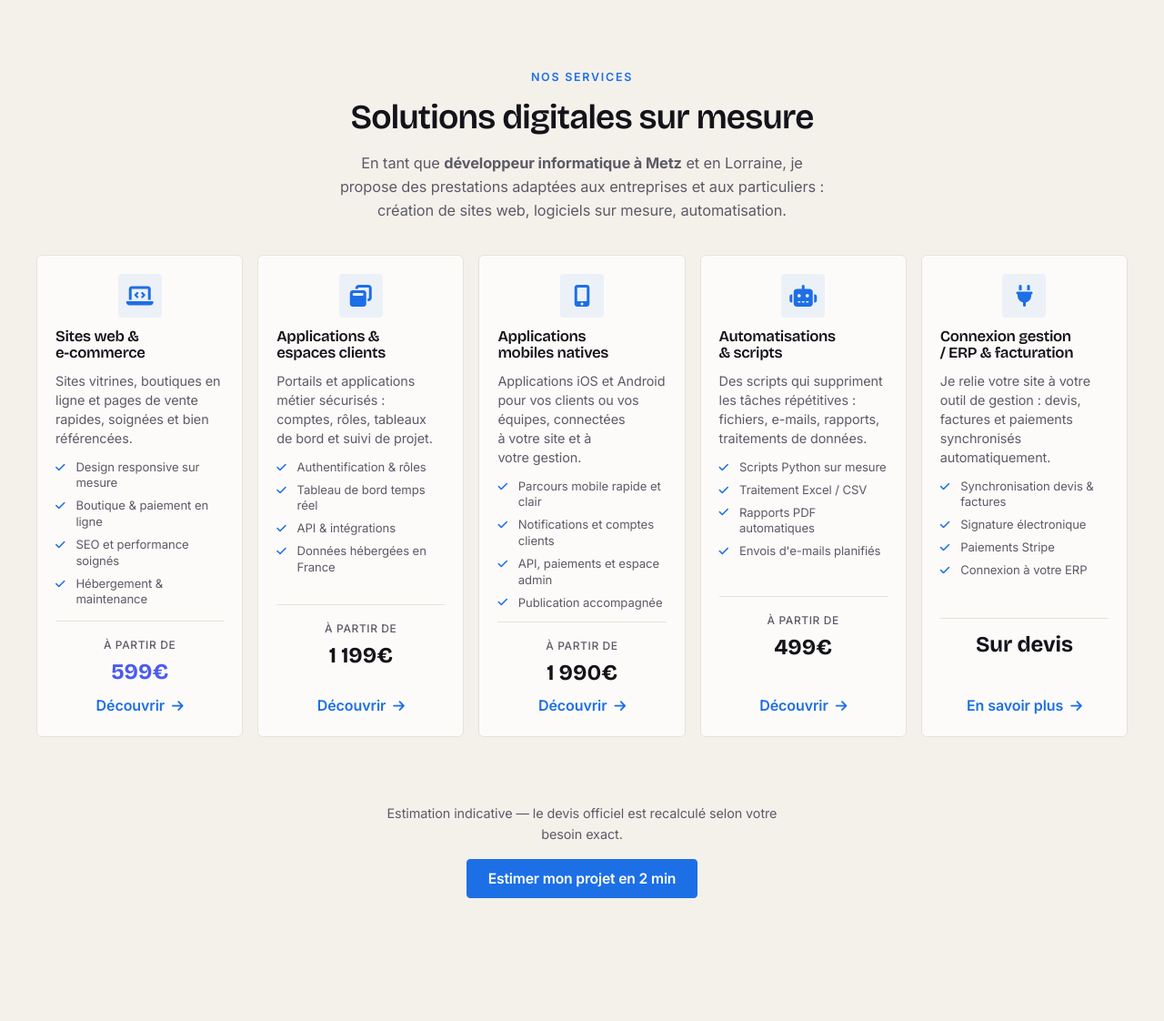
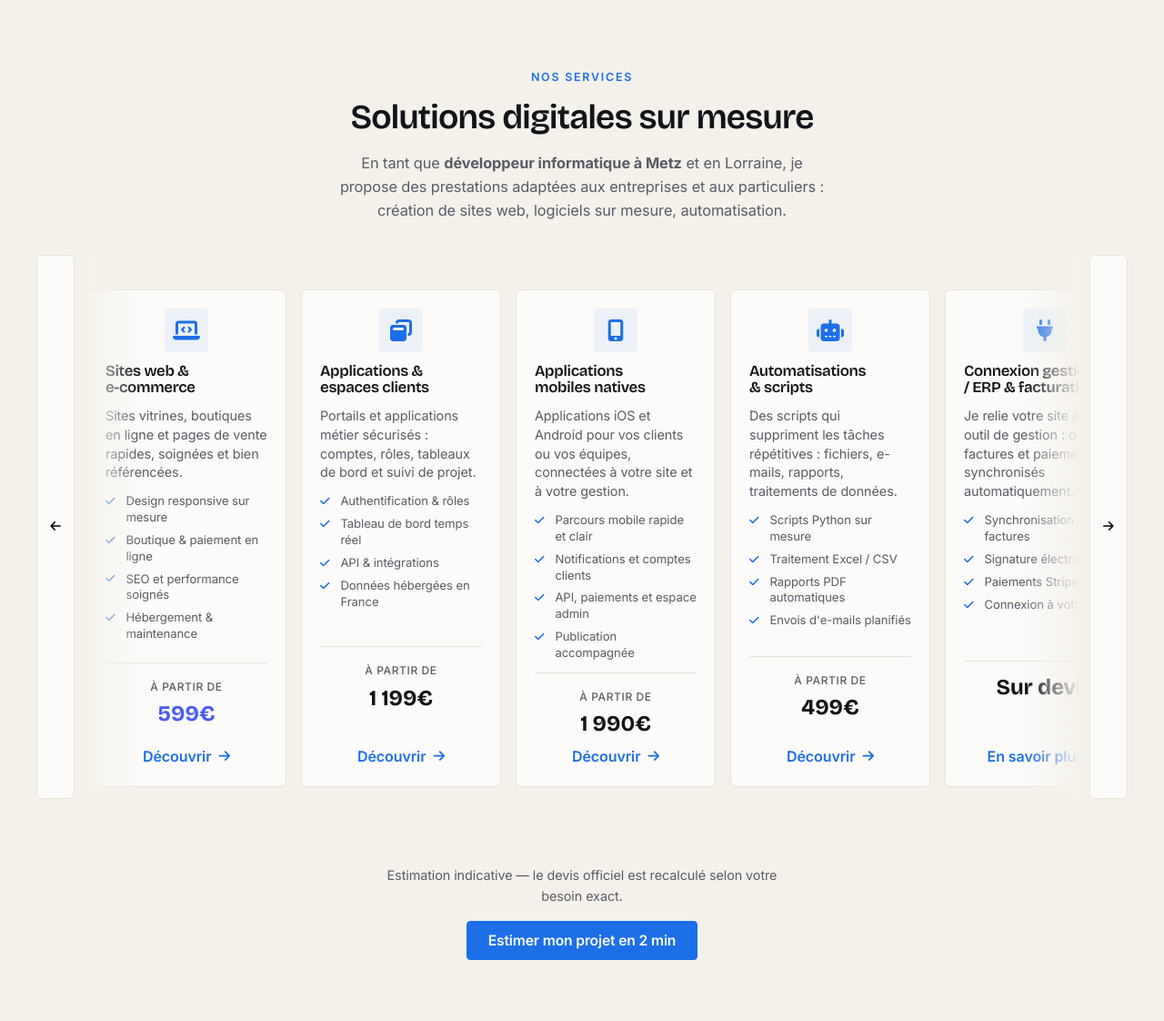
Before and after one commit to Paquiiitoooo/code4u, a PHP site: page / in a window 1280 px wide. Shown: the part 2104-3226 px from the top of the page at 91% size. Run offline with PHP 8.4, Linux system fonts and the light colour scheme.

Commit message:
Turn homepage services into carousel

```diff
--- a/assets/css/platform.css
+++ b/assets/css/platform.css
@@ -338,11 +338,80 @@ section { padding-block: var(--section-pad); }
 .solutions .section-header {
     margin-bottom: 2.25rem;
 }
+.services-carousel {
+    position: relative;
+    display: grid;
+    grid-template-columns: auto minmax(0, 1fr) auto;
+    align-items: stretch;
+    gap: 0.75rem;
+}
+
+.services-carousel::before,
+.services-carousel::after {
+    content: "";
+    position: absolute;
+    top: 0;
+    bottom: 0;
+    z-index: 2;
+    width: 3.75rem;
+    pointer-events: none;
+}
+
+.services-carousel::before {
+    left: 3.25rem;
+    background: linear-gradient(90deg, var(--bg-secondary), transparent);
+}
+
+.services-carousel::after {
+    right: 3.25rem;
+    background: linear-gradient(270deg, var(--bg-secondary), transparent);
+}
+
 .services-grid {
-    grid-template-columns: repeat(5, minmax(0, 1fr));
+    display: flex;
+    flex-wrap: nowrap;
+    grid-template-columns: none;
     gap: 1rem;
     align-items: stretch;
-}
+    overflow-x: auto;
+    overflow-y: hidden;
+    scroll-snap-type: x mandatory;
+    scroll-behavior: smooth;
+    scrollbar-width: none;
+    padding: 0.1rem 0.1rem 0.8rem;
+}
+
+.services-grid::-webkit-scrollbar {
+    display: none;
+}
+
+.services-carousel__control {
+    position: relative;
+    z-index: 3;
+    width: 2.65rem;
+    min-height: 100%;
+    border: 1px solid var(--border-color);
+    border-radius: var(--radius-lg);
+    background: var(--bg-primary);
+    color: var(--text-primary);
+    display: grid;
+    place-items: center;
+    cursor: pointer;
+    transition: transform 0.2s var(--ease-out), border-color 0.2s ease, color 0.2s ease, background 0.2s ease;
+}
+
+.services-carousel__control:hover {
+    transform: translateY(-2px);
+    border-color: var(--accent-color);
+    color: var(--accent-color);
+}
+
+.services-carousel__control:disabled {
+    opacity: 0.35;
+    cursor: default;
+    transform: none;
+}
+
 .service-card {
     background: var(--bg-primary);
     border: 1px solid var(--border-color);
@@ -352,6 +421,8 @@ section { padding-block: var(--section-pad); }
     min-width: 0;
     padding: 1.25rem;
     gap: 0.75rem;
+    flex: 0 0 clamp(220px, calc((100% - 4rem) / 5), 286px);
+    scroll-snap-align: start;
 }
 .service-card:hover {
     transform: translateY(-4px);
@@ -382,23 +453,28 @@ section { padding-block: var(--section-pad); }
 .price-amount { font-family: var(--font-display); color: var(--text-primary); }
 .price-from, .price-period { color: var(--text-secondary); }
 
-@media (max-width: 1240px) {
-    .services-grid {
-        grid-template-columns: repeat(3, minmax(0, 1fr));
-    }
-}
-
 @media (max-width: 860px) {
     .solutions .container {
         max-width: var(--maxw);
     }
 
     .services-grid {
+        gap: 0.85rem;
+    }
+
+    .service-card {
+        flex-basis: min(82vw, 320px);
+        padding: 1.5rem;
+    }
+
+    .services-carousel {
         grid-template-columns: 1fr;
     }
 
-    .service-card {
-        padding: 1.5rem;
+    .services-carousel__control,
+    .services-carousel::before,
+    .services-carousel::after {
+        display: none;
     }
 }
 
--- a/index.html
+++ b/index.html
@@ -293,8 +293,12 @@
                 <p class="section-subtitle">En tant que <strong>développeur informatique à Metz</strong> et en Lorraine, je propose des prestations adaptées aux entreprises et aux particuliers : création de sites web, logiciels sur mesure, automatisation.</p>
             </div>
 
-            <!-- Services Grid -->
-            <div class="services-grid">
+            <!-- Services Carousel -->
+            <div class="services-carousel" aria-label="Services Code4U">
+                <button class="services-carousel__control services-carousel__control--prev" type="button" data-services-prev aria-label="Service précédent">
+                    <i class="fas fa-arrow-left" aria-hidden="true"></i>
+                </button>
+                <div class="services-grid" data-services-track tabindex="0" aria-label="Liste des services">
                 <a href="/web" class="service-card service-card--web" id="sites-web">
                     <div class="service-card__icon">
                         <i class="fas fa-laptop-code"></i>
@@ -413,6 +417,10 @@
                         <i class="fas fa-arrow-right"></i>
                     </span>
                 </a>
+                </div>
+                <button class="services-carousel__control services-carousel__control--next" type="button" data-services-next aria-label="Service suivant">
+                    <i class="fas fa-arrow-right" aria-hidden="true"></i>
+                </button>
             </div>
         </div>
     </section>
```
Also changed, not shown: assets/js/main.js (+58 -0 lines).
